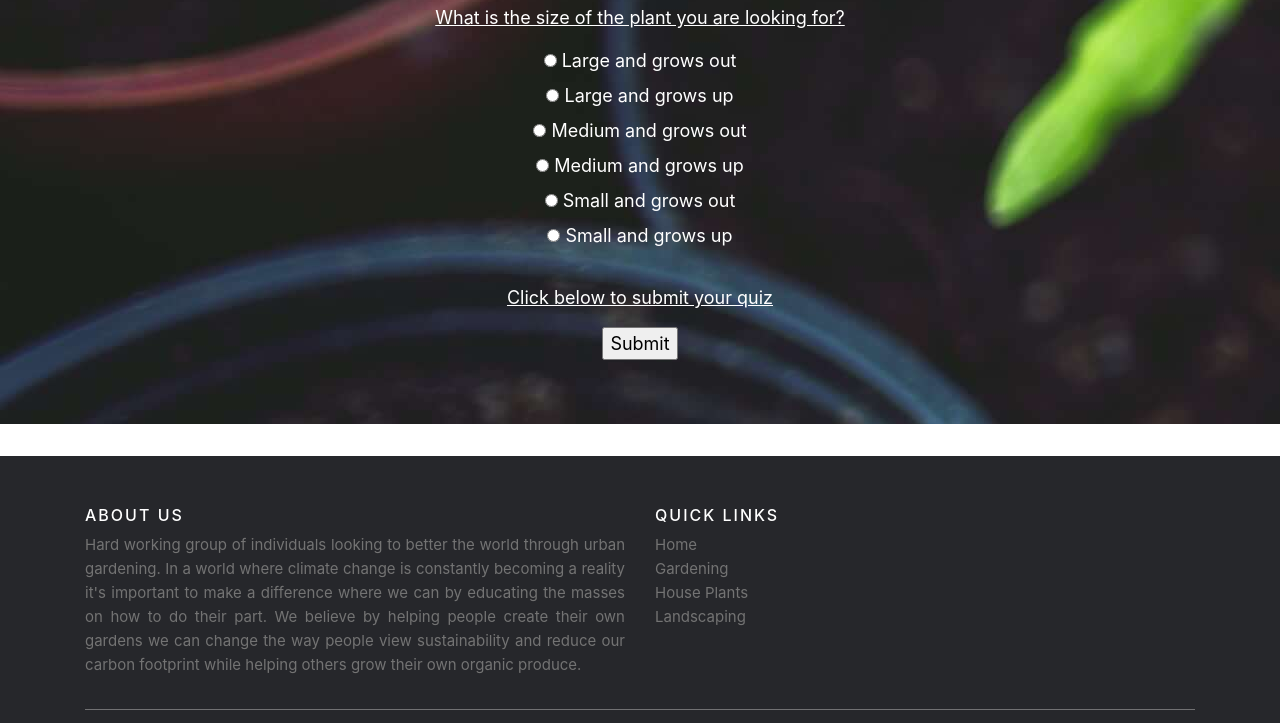
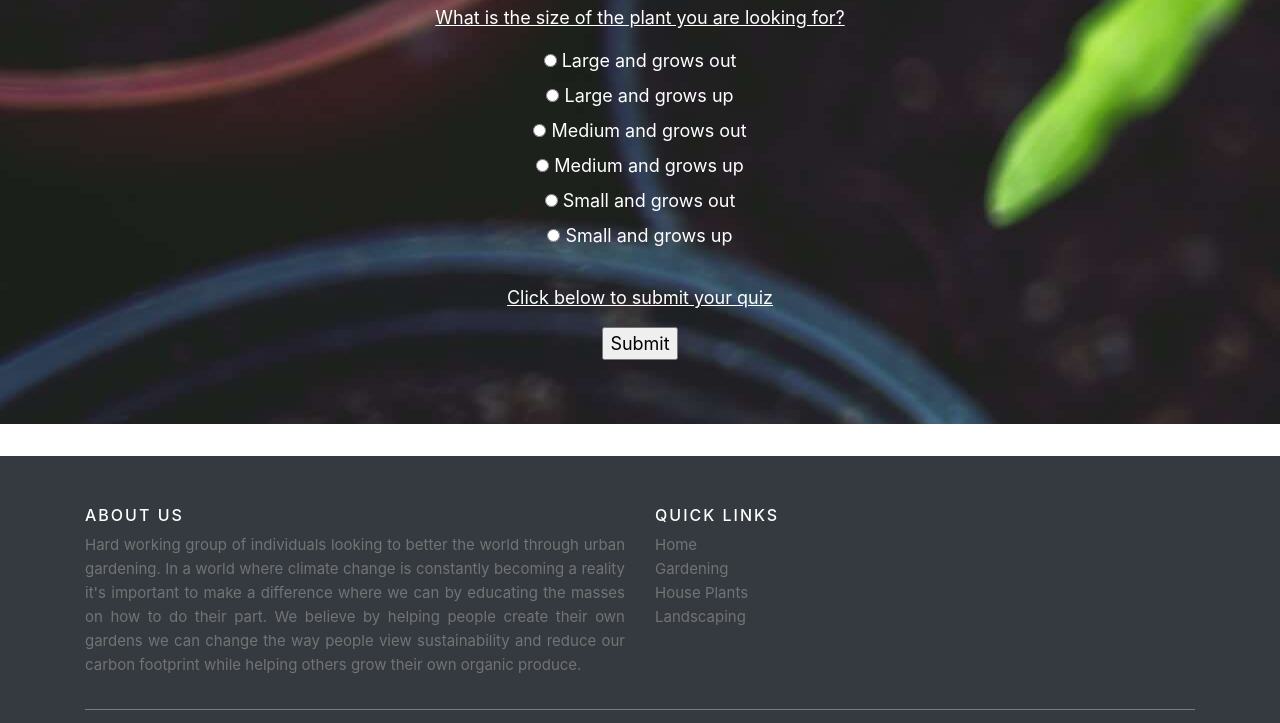
Before and after one commit to Sgbarrett/UPROOT, a plain HTML site: page HOME/quiz.html in a window 1280 px wide. Shown: the part 2074-2797 px from the top of the page. Drawn offline with nearby package versions, Linux system fonts and the light colour scheme.

Commit message:
footer color change

```diff
--- a/STYLES/footer.css
+++ b/STYLES/footer.css
@@ -1,6 +1,8 @@
+
+
 .site-footer
 {
-  background-color:#26272b;
+  background-color:#343A40;
   padding:45px 0 20px;
   font-size:15px;
   line-height:24px;
--- a/STYLES/styles.css
+++ b/STYLES/styles.css
@@ -1,3 +1,4 @@
+
 a {
     color: black;
 }
```
